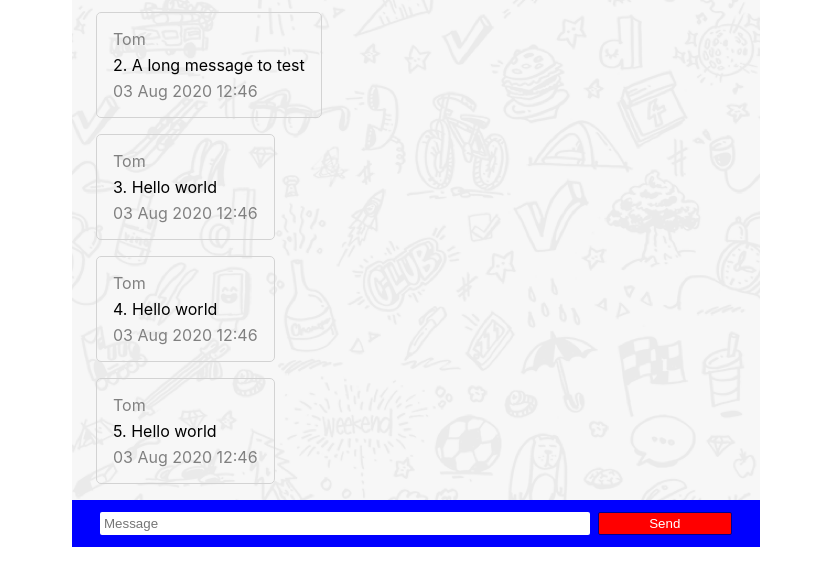
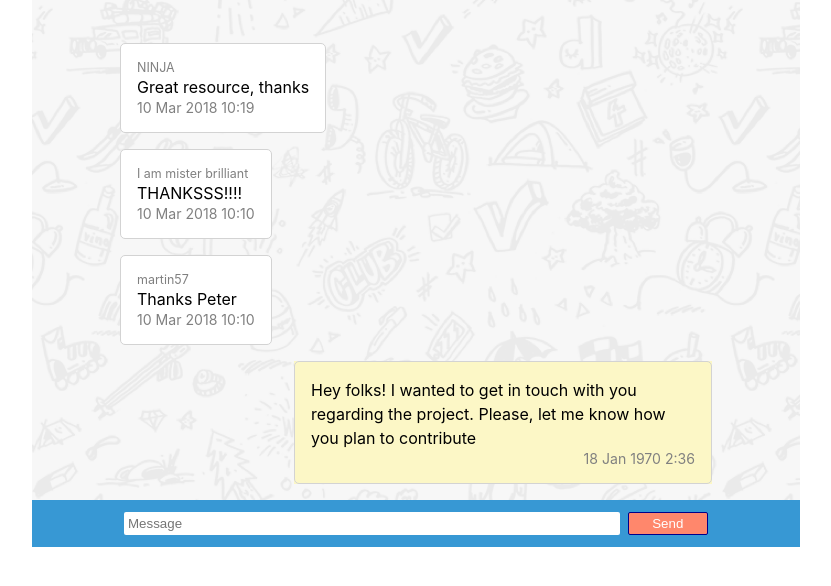
Before and after one commit to benjoox/chatty-app, a React (Create React App) app: page / in a window 1280 px wide. Shown: the top 586 px of the page, without its empty margins (224-1055 px from the left). Built offline with nearby package versions, Linux system fonts and the light colour scheme.

Commit message:
Add the current user's message box style

```diff
--- a/src/App.css
+++ b/src/App.css
@@ -1,4 +1,7 @@
 
+body {
+  font-size: '1.4rem'
+}
 [contenteditable]:focus {
   outline: 0px solid transparent;
 }
--- a/src/App.js
+++ b/src/App.js
@@ -41,58 +41,51 @@ const appWrapper = {
 
 const mainContainer = {
   backgroundImage: `url(${bgImage})`,
-  maxWidth: '700px'
+  width: '768px'
 }
 
 const container = {
   display: 'flex',
   justifyContent: 'center',
-  minHeight: '400px',
-  maxHeight: '500px',
+  minHeight: '150px',
+  maxHeight: '590px',
   overflowY: 'scroll'
 }
 
 const historicals = {
   display: 'flex',
   flexDirection: 'column',
-  padding: '24px',
-  width: '640px'
+  padding: '43px 24px 0 24px',
+  width: '592px'
 }
 
 const messageList = [
   {
-    "message": "1. hello world",
-    "author": "Tommelee jones",
-    "timestamp": "1596458781788",
+    "message": "Great resource, thanks",
+    "author": "NINJA",
+    "timestamp": "1520677140000",
     "token": "PwyJ8JkqBqAZ",
     "_id": "5f28071d21f65f0a37e3b5"
   },
   {
-    "message": "2. A long message to test",
-    "author": "Tom",
-    "timestamp": "1596458781788",
+    "message": "THANKSSS!!!!",
+    "author": "I am mister brilliant",
+    "timestamp": "1520676600000",
     "token": "PwyJ8JkqBqAZ",
     "_id": "5f28071d21f65f001a37e5"
   },
   {
-    "message": "3. Hello world",
-    "author": "Tom",
-    "timestamp": "1596458781788",
+    "message": "Thanks Peter",
+    "author": "martin57",
+    "timestamp": "1520676600000",
     "token": "PwyJ8JkqBqAZ",
     "_id": "5f28071d21f601a37e3b5"
   },
   {
-    "message": "4. Hello world",
-    "author": "Tom",
-    "timestamp": "1596458781788",
+    "message": "Hey folks! I wanted to get in touch with you regarding the project. Please, let me know how you plan to contribute",
+    "author": "currentUser",
+    "timestamp": "1521383880",
     "token": "PwyJ8JkqBqAZ",
     "_id": "5f28071d21jjjf601a37e3b5"
-  },
-  {
-    "message": "5. Hello world",
-    "author": "Tom",
-    "timestamp": "1596458781788",
-    "token": "PwyJ8JkqBqAZ",
-    "_id": "5f28071d21kkkf601a37e3b5"
   }
 ]
--- a/src/components/TextInputBox.js
+++ b/src/components/TextInputBox.js
@@ -32,20 +32,20 @@ TextInputBox.protoType = {
 const container = {
     display: 'flex',
     justifyContent: 'center',
-    backgroundColor: 'blue',
+    backgroundColor: '#3798d4',
     padding: '4px'
 }
 
 const innerContainer = {
     display: 'flex',
-    backgroundColor: 'blue',
+    backgroundColor: '#3798d4',
     padding: '4px',
-    width: '640px'
+    width: '592px'
 }
 
 const textBox = {
     margin: '4px',
-    width: '80%',
+    width: '88%',
     outline: 'none',
     overflow: 'auto',
     padding: '4px',
@@ -55,11 +55,11 @@ const textBox = {
 
 const button = {
     margin: '4px',
-    backgroundColor: 'red',
+    backgroundColor: '#ff876c',
     color: 'white',
     border: 'solid 1px darkblue',
     borderRadius: '2px',
-    width: '20%',
+    width: '12%',
     cursor: 'pointer',
     boxSizing: 'content-box'
 }
--- a/src/components/messages/Historical.js
+++ b/src/components/messages/Historical.js
@@ -8,12 +8,25 @@ export default class Historical extends PureComponent {
 
         const date = moment.unix(timestamp / 1000).format('DD MMM YYYY h:mm')
 
-        return <div style={minContentForIE}>
-            <div style={container}>
+        const currentUser = author === 'currentUser'
+
+        const rootStyle = currentUser ? currentUserRoot : root
+        const contentStyle = currentUser ? currentUserContent : content
+        const dateStyle = currentUser ? currentUserLightText : lightText
+
+        return <div style={rootStyle}>
+            <div style={minContentForIE}>
+                <div style={contentStyle} >
                     <div style={maxContentForIE}>
-                    <div style={lightText}>
+                        {
+                            !currentUser
+                            ?
+                            <div style={title}>
                                 {author}
                             </div>
+                            :
+                            ''
+                        }
                     </div>
                     <div style={maxContentForIE}>
                         <div style={messageStyle}>
@@ -21,8 +34,9 @@ export default class Historical extends PureComponent {
                         </div>
                     </div>
                     <div style={maxContentForIE}>
-                    <div style={lightText}>
+                        <div style={dateStyle} >
                             {date}
+                        </div>
                     </div>
                 </div>
             </div>
@@ -45,20 +59,48 @@ const maxContentForIE = {
     msGridColumns: 'max-content'
 }
 
-const container = {
-    marginBottom: '16px',
+const content = {
     padding: '16px',
     border: 'solid lightgrey 1px',
     borderRadius: '5px',
     width: 'min-content',
+    backgroundColor: 'white'
 }
 
 const messageStyle = {
-    lineHeight: '2rem',
+    lineHeight: '1.5rem',
     width: 'max-content',
+    maxWidth: '384px'
+}
+
+const title ={
+    color: 'grey',
+    fontSize: '0.78rem'
 }
 
 const lightText = {
     width: 'max-content',
-    color: 'grey'
+    color: 'grey',
+    fontSize: '0.88rem'
 }
+
+const root = {
+    marginBottom: '16px',
+}
+
+const currentUserRoot = {
+    ...root,
+    alignSelf: 'flex-end',
+    backgroundColor: '#fcf7c6'
+}
+
+const currentUserLightText = {
+    ...lightText,
+    width: '100%',
+    textAlign: 'right'
+}
+
+const currentUserContent = {
+    ...content,
+    backgroundColor: '#fcf7c6'
+}
```
Lines whose indentation alone changed are shown as unchanged.
